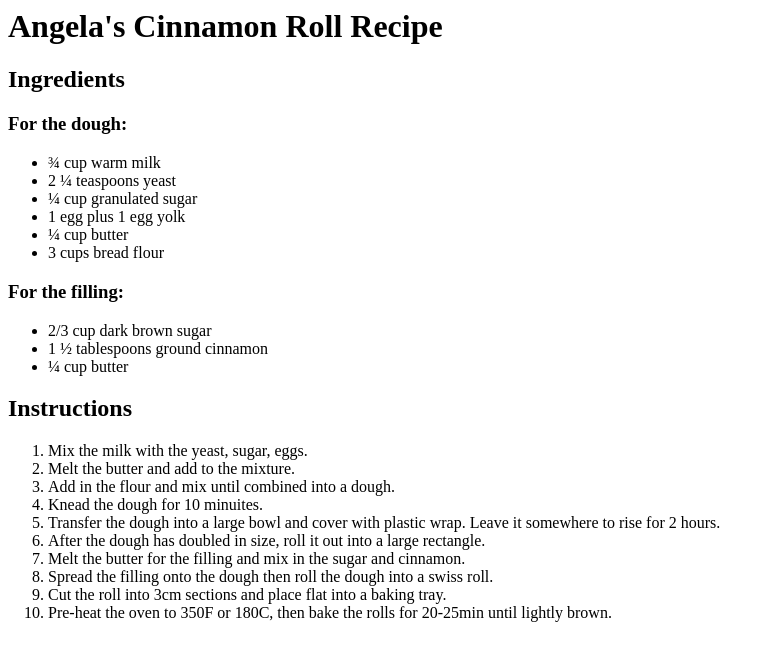
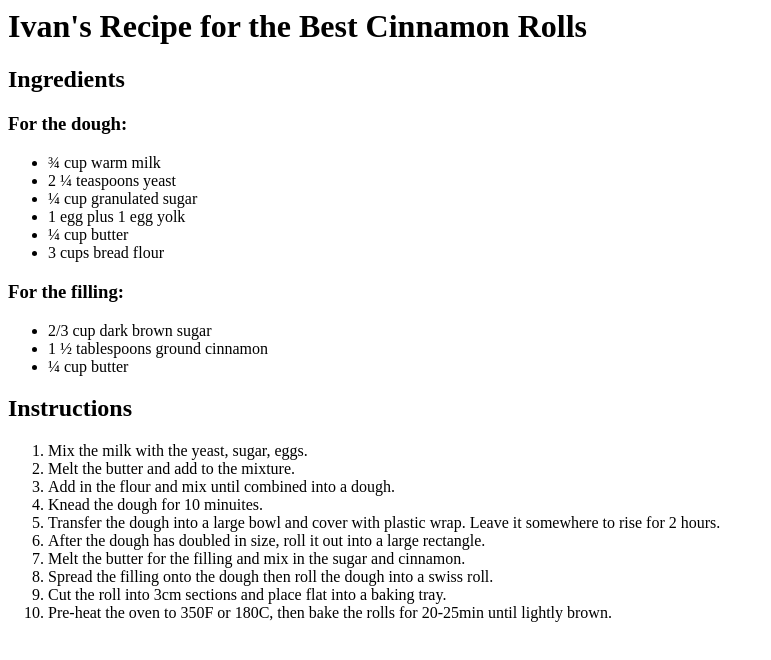
Before and after one commit to IvanR96/list-elements, a plain HTML site: page index.html in a window 1280 px wide. Shown: the whole page, without its empty margins (0-771 px from the left). Drawn offline with Linux system fonts and the light colour scheme.

Commit message:
h1 element change

```diff
--- a/index.html
+++ b/index.html
@@ -1,4 +1,4 @@
-<h1>Angela's Cinnamon Roll Recipe</h1>
+<h1>Ivan's Recipe for the Best Cinnamon Rolls</h1>
 
 <h2>Ingredients</h2>
 
```
